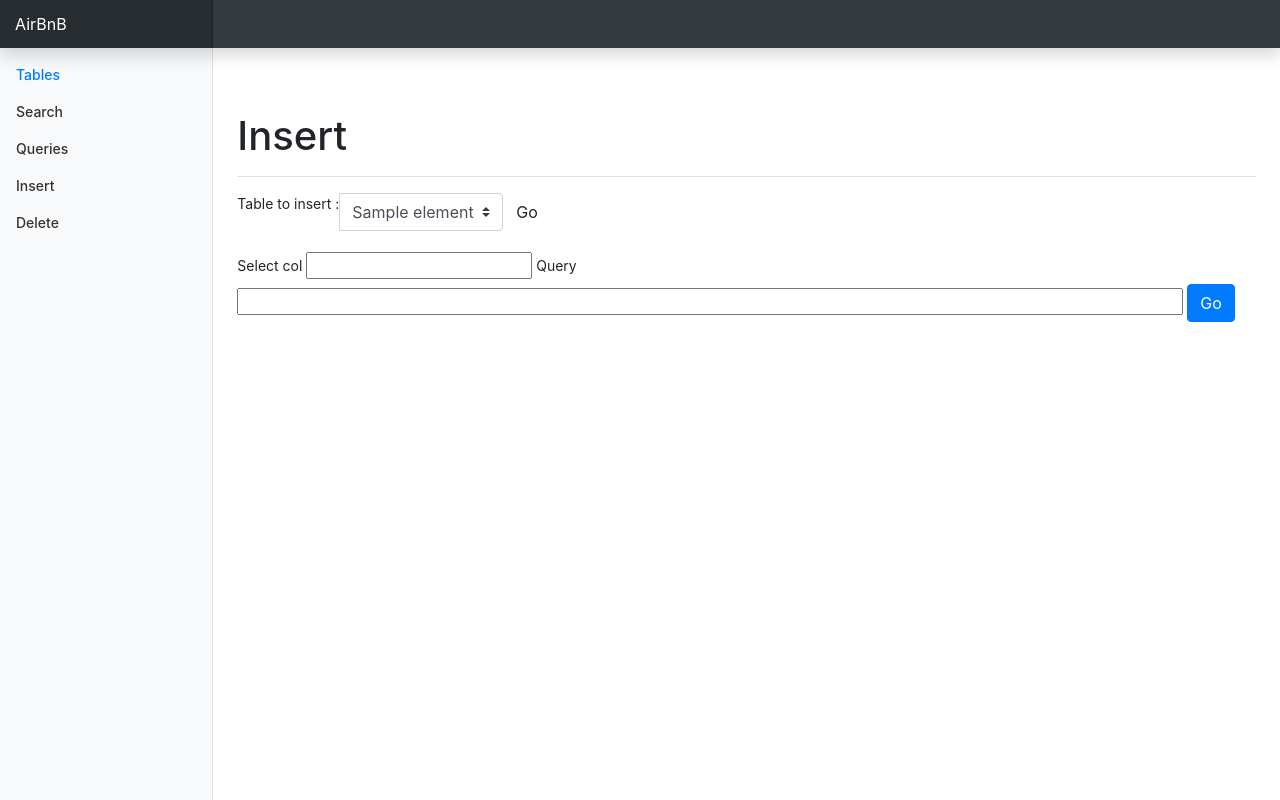
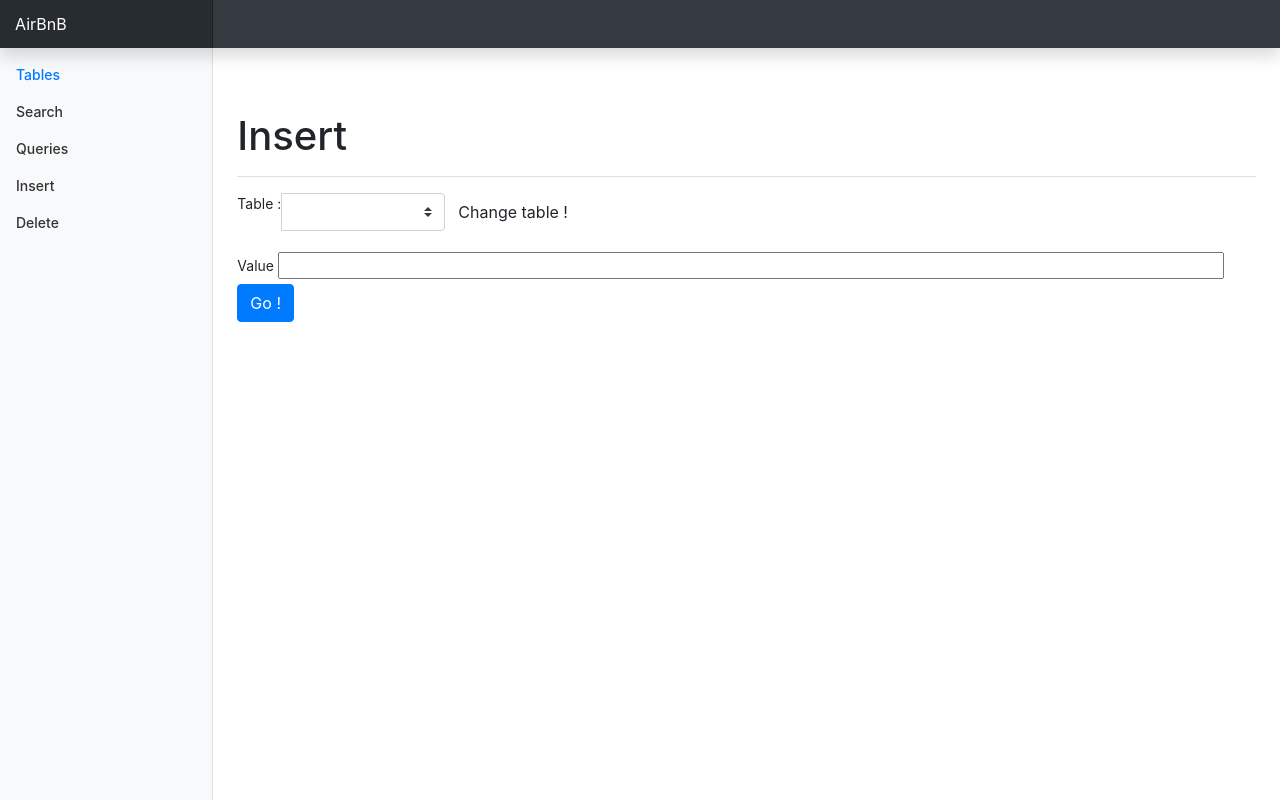
Before and after one commit to vquelque/DbProject, a Flask app: template templates/insert.html in a window 1280 px wide. Run offline with Flask 2, Linux system fonts and the light colour scheme; the template is opened without the code that fills it: most values are stand-ins (such as "Sample title", 1, 10 or a date in 2020); form fields are guessed from the names that the template uses; parts of the project's set-up code (start-up, migrations or seed data) failed here and were passed over; some libraries are stand-ins or nearby versions.

Commit message:
Add buggy INSERT

```diff
--- a/app.py
+++ b/app.py
@@ -1,3 +1,5 @@
+from __future__ import print_function  # In python 2.7
+import sys
 from flask import Flask, render_template, request, url_for, Session
 from flask_sqlalchemy import SQLAlchemy
 from sqlalchemy import create_engine, MetaData, Table
@@ -53,6 +55,19 @@
     result = ResultProxy.fetchmany(10)
     return result
 
+def insert_in_table(col_value, table_name):
+    # query is of the form [(host_id, 2324),(host_name, "Robin"),(col_name, value),...]
+
+    sql_query = "INSERT INTO {0} (".format(table_name)
+    s = "VALUES ("
+    for (c,v) in col_value:
+        sql_query = sql_query + "{0}, ".format(c)
+        s = s + "{0}, ".format(v)
+    sql_query = sql_query[:-2] + ") " + s[:-2] + ")"
+    print(sql_query, file=sys.stderr)
+    #ResultProxy = connection.execute(sql_query)
+    # result ?
+    #ResultProxy.close()
 
 # search form
 class SearchForm(FlaskForm):
@@ -68,14 +83,10 @@
 
 #insert form
 class InsertForm(FlaskForm):
-    select_col = SelectField('column to insert :')
-    query = StringField('insert query :', validators=[DataRequired()])
-    def __init__(self, columns, *args, **kwargs):
+    value = StringField(validators=[DataRequired()])
+    def __init__(self, col_name, *args, **kwargs):
         super(InsertForm, self).__init__(*args, **kwargs)
-        col_choices = []
-        for col in columns :
-            col_choices.append((col.name,col.name))
-        self.select_col.choices = col_choices
+        self.value.label = col_name
 
 
 @app.route("/", methods=["GET", "POST"])
@@ -125,14 +136,53 @@
 
 @app.route('/insert', methods=['GET', 'POST'])
 def insert():
-    table = request.form.get('comp_select')
-    if table == None :
-        table = 'host'
-    columns = metadata.tables[table].columns
-    form = InsertForm(columns)
-    if form.validate_on_submit():
-        return render_template('insert.html', tables = metadata.sorted_tables,form=form)
-    return render_template('insert.html', tables = metadata.sorted_tables, form=form)
+    if 'change_table' in request.form :
+        selected_table = request.form.get("comp_select")
+        print(selected_table)
+        session['curr_table'] = selected_table
+        session['col_value'] = []
+        print(session['curr_table'], file=sys.stderr)
+        session['index'] = 0
+    if 'curr_table' in session :
+        selected_table = session['curr_table']
+        print('curr_table', file=sys.stderr)
+    else :
+        selected_table = "host"
+        session['col_value'] = []
+        session['index'] = 0
+        print("la table normale host", file=sys.stderr)
+    columns = metadata.tables[selected_table].columns
+    len_columns = len(columns)
+    index = session['index']
+    print("index = " + str(index), file=sys.stderr)
+
+    if(len_columns == index):
+        insert_in_table(session['col_value'], selected_table)
+        form = InsertForm("fini")
+        return render_template("insert.html", tables=metadata.sorted_tables, form=form, selected_table=selected_table)
+    # vraiment degueulasse, TODO trouver un meilleur moyen
+    i = 0
+    for c in columns:
+        if (i == index):
+            print(c.name, file=sys.stderr)
+            col_name = c.name
+            form = InsertForm(col_name)
+            value = form.value.data
+            print("value is " + str(value), file=sys.stderr)
+            session['col_value'] = session['col_value'] + [(col_name, value)]
+        i += 1
+
+    if form.validate_on_submit() :
+        session['index'] += 1
+        print("index2 =" + str(session['index']), file=sys.stderr)
+        return render_template(
+        "insert.html",
+        tables=metadata.sorted_tables,
+        form=form,
+        selected_table=selected_table
+        )
+
+    return render_template("insert.html", tables=metadata.sorted_tables, form=form, selected_table=selected_table)
 
 if __name__ == "__main__":
     app.run()
--- a/templates/insert.html
+++ b/templates/insert.html
@@ -8,22 +8,31 @@
   <form class="form-inline" method="POST" action="{{ url_for('insert') }}">
     <div class="form-group">
       <div class="input-group">
-          <span class="input-group-addon">Table to insert :  </span>
-              <select name="comp_select" class="selectpicker form-control custom-select">
-                {% for element in tables %}
-                <option value="{{element}}" {% if element == selected_table %}selected{% endif %} >{{ element }}</option>
-                {% endfor %}
-              </select>
+        <span class="input-group-addon">Table : </span>
+        <select
+          name="comp_select"
+          class="selectpicker form-control custom-select"
+          id="select_table"
+        >
+          {% for element in tables %}
+          <option value="{{ element }}">{{ element }}</option>
+          {% endfor %}
+        </select>
       </div>
-      <button type="submit" class="btn btn-default">Go</button>
+      <input type="submit" class="btn btn-default" name="change_table" value="Change table !"></button>
     </div>
-</form>
-  <br>
+  </form>
+  <br />
   <form method="POST" action="/insert" class="form-group">
     {{ form.csrf_token }}
-    {{ form.select_col.label }} {{ form.select_col() }}
-    {{ form.query.label }} {{ form.query(size=100) }}
-    <input type="submit" class='btn btn-primary' value="Go">
-</form>
+    {{ form.value.label }}
+    {{ form.value(size=100) }}
+    <input type="submit" class="btn btn-primary" name="query" value="Go !"/>
+  </form>
+
+  <script>
+    var element = document.getElementById("select_table");
+    element.value = "{{selected_table}}";
+  </script>
 </main>
 {% endblock body %}
```
